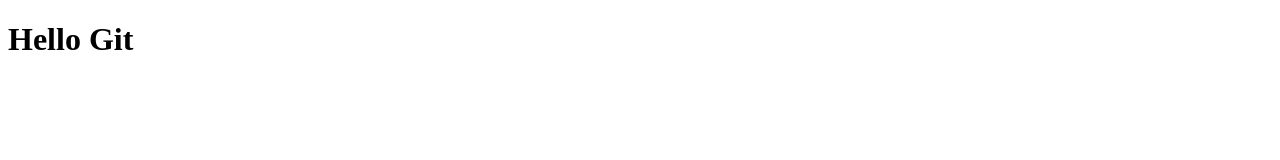
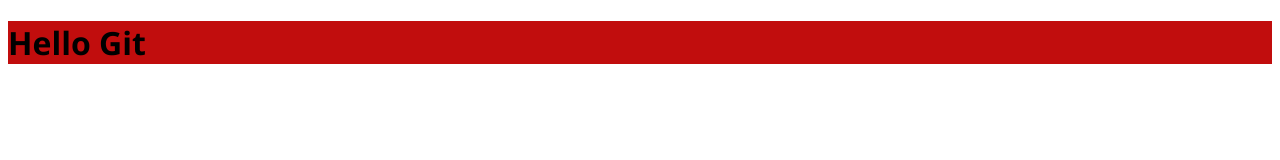
Before and after one commit to Ulmas9025/My_bot_portfolio, a plain HTML site: page index.html in a window 1280 px wide. Drawn offline with Linux system fonts and the light colour scheme.

Commit message:
link css

```diff
--- a/index.html
+++ b/index.html
@@ -4,6 +4,7 @@
     <meta charset="UTF-8">
     <meta http-equiv="X-UA-Compatible" content="IE=edge">
     <meta name="viewport" content="width=device-width, initial-scale=1.0">
+    <link rel="stylesheet" href="style.css">
     <title>Git </title>
 </head>
 <body>
--- a/style.css
+++ b/style.css
@@ -0,0 +1,4 @@
+h1{
+    font-family: 'Segoe UI', Tahoma, Geneva, Verdana, sans-serif;
+    background-color: #c10d0d;
+}
```
